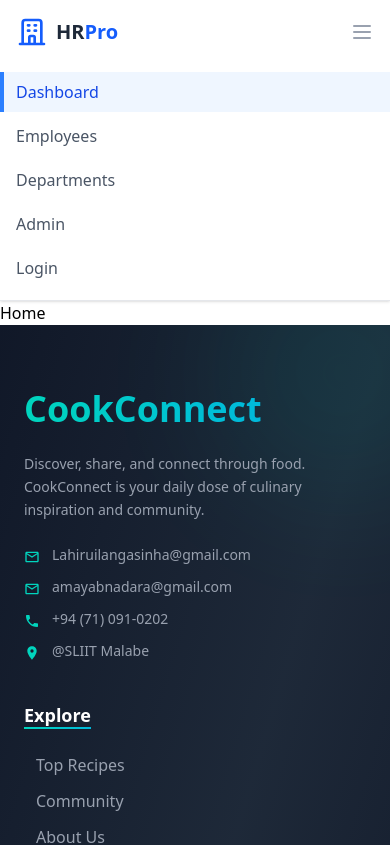
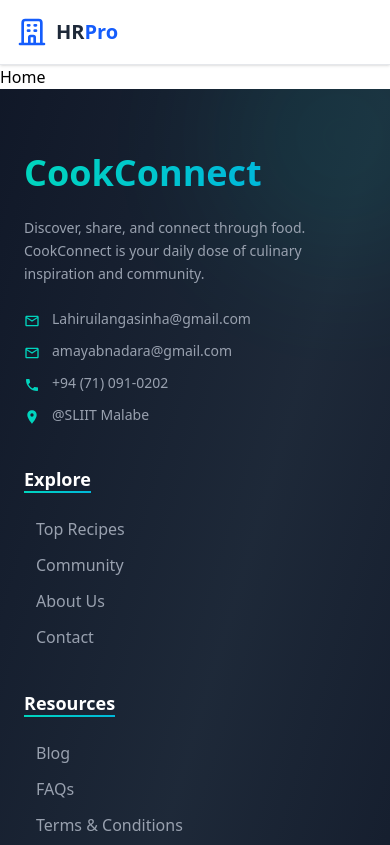
Before and after one commit to LAHIRUKBI/HR, a React (Vite) app in the folder Frontend/: page / in a window 390 px wide. Shown: the top 845 px of the page. Built offline with nearby package versions, Linux system fonts and the light colour scheme.

Commit message:
remove some navigation bar things

```diff
--- a/Frontend/src/Components/Navigation.jsx
+++ b/Frontend/src/Components/Navigation.jsx
@@ -1,7 +1,6 @@
-import React, { useState, useEffect } from 'react';
+import React, { useState, useEffect, Fragment } from 'react';
 import { Link, useNavigate } from 'react-router-dom';
 import { Dialog, Transition } from '@headlessui/react';
-import { Fragment } from 'react';
 import { toast } from 'react-toastify';
 import 'react-toastify/dist/ReactToastify.css';
 
@@ -14,12 +13,9 @@ export default function Navigation() {
   const navigate = useNavigate();
 
   useEffect(() => {
-    // Check if user is logged in when component mounts
     const employee = JSON.parse(localStorage.getItem('employee'));
     if (employee) {
       setIsLoggedIn(true);
-      // Since we don't store email in localStorage, we might need to adjust this
-      // For now, I'll use employeeId as a placeholder
       setUserEmail(employee.employeeId);
     }
   }, []);
@@ -74,7 +70,7 @@ export default function Navigation() {
                   Dashboard
                 </Link>
                 <Link
-                  to="/employees"
+                  to="/emplo"
                   className="border-transparent text-gray-500 hover:border-gray-300 hover:text-gray-700 inline-flex items-center px-1 pt-1 border-b-2 text-sm font-medium"
                 >
                   Employees
@@ -120,69 +116,6 @@ export default function Navigation() {
                 </button>
               )}
             </div>
-
-            {/* Mobile menu button */}
-            <div className="-mr-2 flex items-center sm:hidden">
-              <button
-                type="button"
-                className="inline-flex items-center justify-center p-2 rounded-md text-gray-400 hover:text-gray-500 hover:bg-gray-100 focus:outline-none focus:ring-2 focus:ring-inset focus:ring-blue-500"
-              >
-                <span className="sr-only">Open main menu</span>
-                <svg className="block h-6 w-6" xmlns="http://www.w3.org/2000/svg" fill="none" viewBox="0 0 24 24" stroke="currentColor">
-                  <path strokeLinecap="round" strokeLinejoin="round" strokeWidth="2" d="M4 6h16M4 12h16M4 18h16" />
-                </svg>
-              </button>
-            </div>
-          </div>
-        </div>
-
-        {/* Mobile menu */}
-        <div className="sm:hidden">
-          <div className="pt-2 pb-3 space-y-1">
-            <Link
-              to="/"
-              className="bg-blue-50 border-blue-500 text-blue-700 block pl-3 pr-4 py-2 border-l-4 text-base font-medium"
-            >
-              Dashboard
-            </Link>
-            <Link
-              to="/employees"
-              className="border-transparent text-gray-600 hover:bg-gray-50 hover:border-gray-300 hover:text-gray-800 block pl-3 pr-4 py-2 border-l-4 text-base font-medium"
-            >
-              Employees
-            </Link>
-            <Link
-              to="/departments"
-              className="border-transparent text-gray-600 hover:bg-gray-50 hover:border-gray-300 hover:text-gray-800 block pl-3 pr-4 py-2 border-l-4 text-base font-medium"
-            >
-              Departments
-            </Link>
-            <button
-              onClick={handleAdminClick}
-              className="border-transparent text-gray-600 hover:bg-gray-50 hover:border-gray-300 hover:text-gray-800 block pl-3 pr-4 py-2 border-l-4 text-base font-medium w-full text-left"
-            >
-              Admin
-            </button>
-            {isLoggedIn ? (
-              <>
-                <div className="px-4 py-2 text-sm text-gray-700">
-                  Logged in as: {userEmail}
-                </div>
-                <button
-                  onClick={handleLogout}
-                  className="border-transparent text-gray-600 hover:bg-gray-50 hover:border-gray-300 hover:text-gray-800 block pl-3 pr-4 py-2 border-l-4 text-base font-medium w-full text-left"
-                >
-                  Logout
-                </button>
-              </>
-            ) : (
-              <button
-                onClick={handleLoginClick}
-                className="border-transparent text-gray-600 hover:bg-gray-50 hover:border-gray-300 hover:text-gray-800 block pl-3 pr-4 py-2 border-l-4 text-base font-medium w-full text-left"
-              >
-                Login
-              </button>
-            )}
           </div>
         </div>
       </nav>
```
Lines whose indentation alone changed are shown as unchanged.
